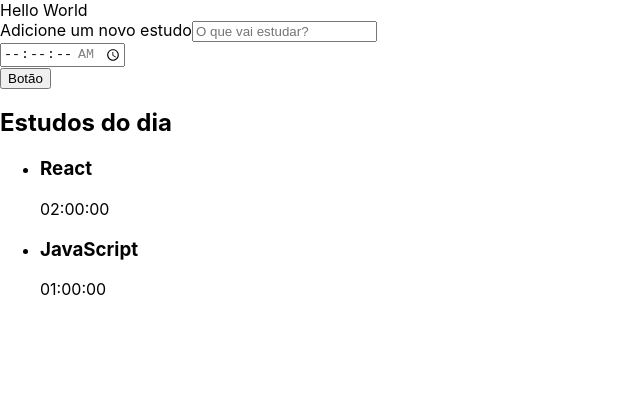
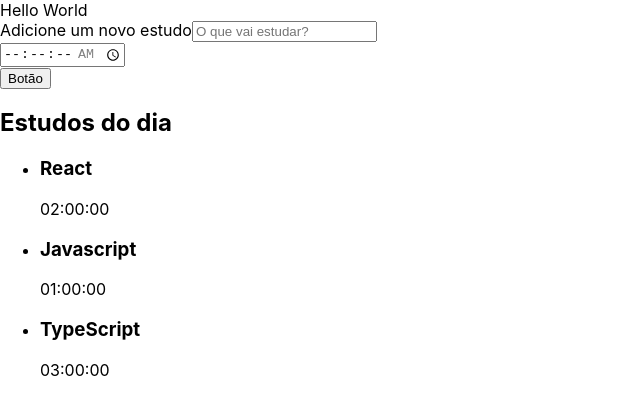
Before and after one commit to fernandiego/ReactTypescript, a React (Create React App) app in the folder react-typescript-alura/: page / in a window 1280 px wide. Shown: the top 414 px of the page, without its empty margins (0-640 px from the left). Built offline with nearby package versions, Linux system fonts and the light colour scheme.

Commit message:
Renderizando lista de tarefas com o map

```diff
--- a/react-typescript-alura/src/components/Lista/index.tsx
+++ b/react-typescript-alura/src/components/Lista/index.tsx
@@ -2,18 +2,29 @@
 import './lista.css'
 
 function Lista() {
-    return(
+    const tarefas = [{
+        tarefa: 'React',
+        tempo: '02:00:00'
+    },
+        {
+            tarefa: 'Javascript',
+            tempo: '01:00:00'
+        },
+        {
+            tarefa: 'TypeScript',
+            tempo: '03:00:00'
+        }
+    ]
+    return (
         <aside>
             <h2>Estudos do dia</h2>
             <ul>
-                <li>
-                    <h3>React</h3>
-                    <span>02:00:00</span>
-                </li>
-                <li>
-                    <h3>JavaScript</h3>
-                    <span>01:00:00</span>
-                </li>
+                {tarefas.map((item, index) => (
+                    <li>
+                        <h3>{item.tarefa}</h3>
+                        <span>{item.tempo}</span>
+                    </li>
+                ))}
             </ul>
         </aside>
     )
```
